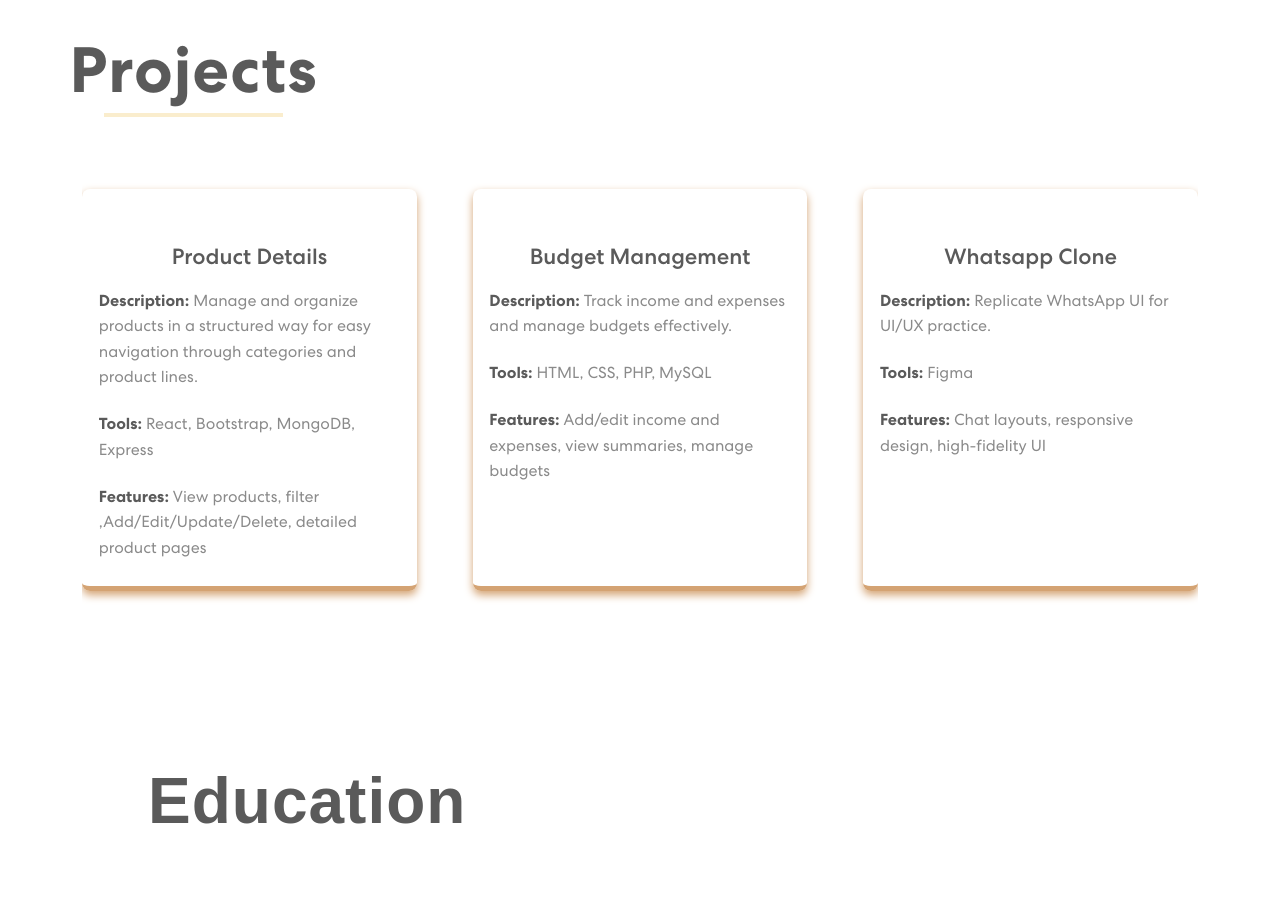
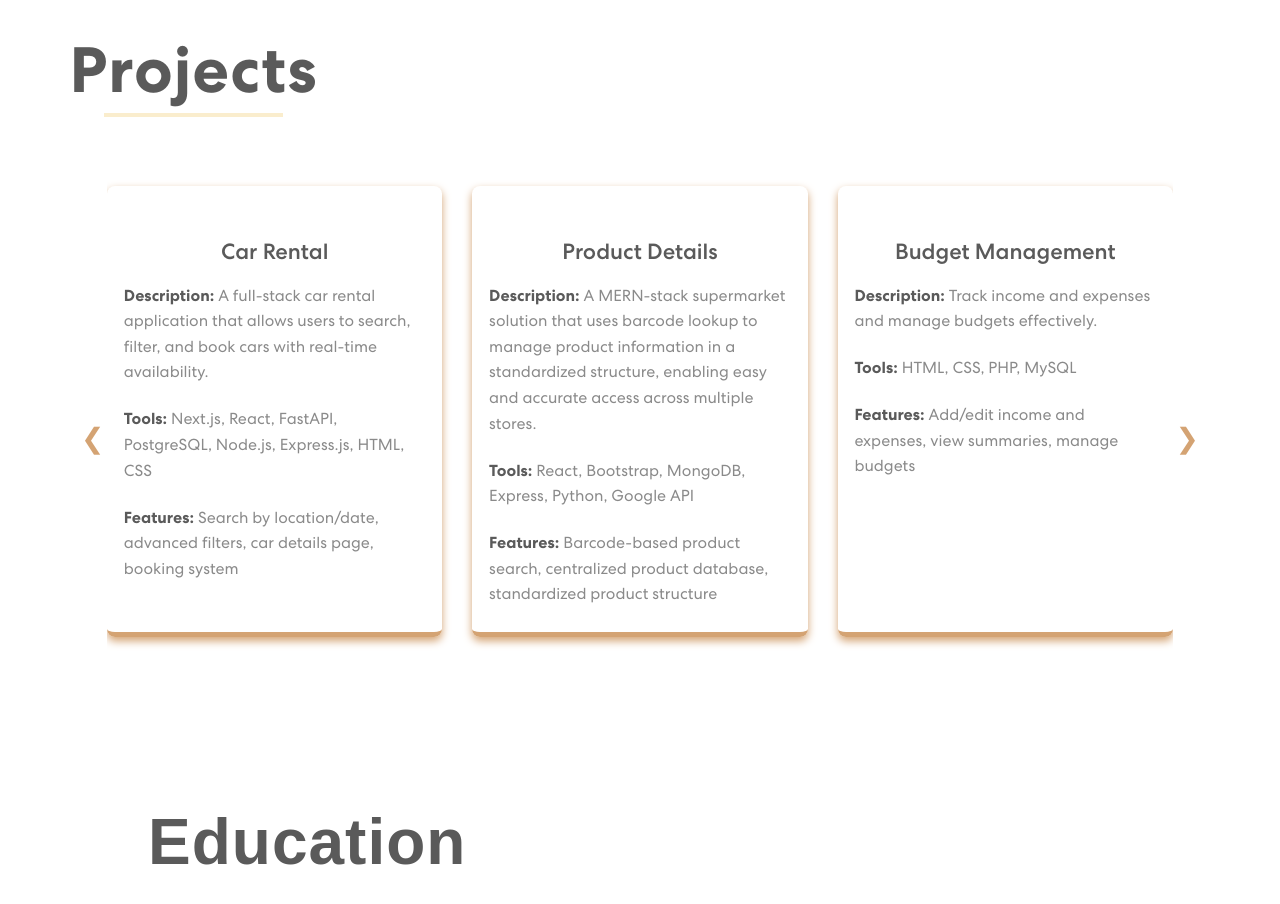
Before and after one commit to SumayyaVN9/portfolioNew, a React (Create React App) app: page / in a window 1280 px wide. Shown: the part 1840-2744 px from the top of the page. Built offline with nearby package versions, Linux system fonts and the light colour scheme.

Commit message:
Update projects section and styles

```diff
--- a/src/App.css
+++ b/src/App.css
@@ -517,7 +517,6 @@ span.navbar-text {
 
 /************ Projects Css ************/
 
-
 .projects h2 {
   font-size: 64px;
   font-weight: 800;
@@ -525,13 +524,12 @@ span.navbar-text {
   line-height: 1.2;
   margin-bottom: 30px;
   margin-left: -10%;
-  /* background-color: #000; */
   text-align: left;
   color: #5a5a5a;
   position: relative;
   width: 40%;
+}
 
-}
 .projects h2::after {
   content: "";
   position: absolute;
@@ -541,44 +539,42 @@ span.navbar-text {
   margin-left: 30%;
   height: 4px;
   background: linear-gradient(90deg, #faedcd, #faedcd);
-  transform: scaleX(0);
-  transform-origin: right;
-   transform: scaleX(1);
-  /* transition: transform 0.4s ease; */
-}
-
- .projects h2:hover::after {
   transform: scaleX(1);
   transform-origin: left;
 }
+
 .projects-wrapper {
   position: relative;
+  padding: 0 25px;
+  overflow: hidden;
 }
 
 .projects-container {
   display: flex;
+  gap: 30px;
+  padding-top: 5%;
+  padding-bottom: 10%;
+  flex-wrap: nowrap;
   overflow: hidden;
-  padding-bottom: 10%;
-  padding-top: 5%;
-  gap: 5%;
+  scroll-behavior: smooth;
 }
 
 .project-item {
-  min-width: 30%;
-  max-width: 30%;
+  width: calc(100% / 3 - 20px);
+  flex-shrink: 0;
+  padding-top: 5%;
   padding-bottom: 1%;
-  padding-top: 5%;
-  /* background-color: #f9f6f1; */
-  margin: 0;
-  flex: 0 0 auto;
   border-radius: 8px;
   box-shadow: 0 4px 8px #d4a373;
   border-bottom: 5px solid #d4a373;
+  transition: transform 0.3s ease;
 }
+
 .project-item:hover {
   transform: translateY(-5px);
 }
 
+/* Text */
 .project-item h4 {
   font-size: 22px;
   color: #5a5a5a;
@@ -590,14 +586,42 @@ span.navbar-text {
   color: #8a8a8a;
   font-size: 16px;
   line-height: 1.6;
-  padding: 2%;
-  padding-left: 5%;
-  padding-right: 5%;
+  padding: 2% 5%;
   margin-bottom: 8px;
 }
+
 .project-item strong {
   color: #5a5a5a;
 }
+
+/* Arrow buttons */
+.nav-btn {
+  position: absolute;
+  top: 50%;
+  transform: translateY(-50%);
+  /* background: #d4a373; */
+  color: #d4a373;
+  border: none;
+  font-size: 28px;
+  padding: 10px 14px;
+  cursor: pointer;
+  border-radius: 50%;
+  z-index: 10;
+  transition: background 0.3s ease, transform 0.2s ease;
+}
+
+.nav-btn:hover {
+  transform: translateY(-50%) scale(1.2);
+}
+
+.prev {
+  left: -15px;
+}
+
+.next {
+  right: -15px;
+}
+
 /* 📱 Mobile view */
 @media (max-width: 768px) {
 
@@ -637,7 +661,13 @@ span.navbar-text {
     text-align: center;
     padding: 10px;
   }
+
+  /* Hide arrows on mobile */
+  .nav-btn {
+    display: none;
+  }
 }
+
 
 
 .education-container {
--- a/src/components/Projects.js
+++ b/src/components/Projects.js
@@ -1,38 +1,122 @@
+
+// import { Container } from "react-bootstrap";
+// import { useRef } from "react";
+
+// export const Projects = () => {
+//   const projects = [
+//   {
+//     title: "Product Details",
+//     description: "Manage and organize products in a structured way for easy navigation through categories and product lines.",
+//     tools: "React, Bootstrap, MongoDB, Express",
+//     features: "View products, filter ,Add/Edit/Update/Delete, detailed product pages"
+//   },
+//   {
+//     title: "Budget Management",
+//     description: "Track income and expenses and manage budgets effectively.",
+//     tools: "HTML, CSS, PHP, MySQL",
+//     features: "Add/edit income and expenses, view summaries, manage budgets"
+//   },
+//   {
+//     title: "Whatsapp Clone",
+//     description: "Replicate WhatsApp UI for UI/UX practice.",
+//     tools: "Figma",
+//     features: "Chat layouts, responsive design, high-fidelity UI"
+//   },
+//   {
+//     title: "Car Rental",
+//     description: "A full-stack car rental application that allows users to search, filter, and book cars with real-time availability. Built with a modern UI and seamless backend integration.",
+//     tools: "Next.js, React, FastAPI, PostgreSQL, Node.js, Express.js, HTML, CSS",
+//     features: "Search cars by location and date, advanced filters, car details page, booking system, responsive UI, backend API integration"
+//   }
+
+// ];
+
+
+//   const containerRef = useRef(null);
+
+//  const scroll = (direction) => {
+//   if (containerRef.current) {
+//     const containerWidth = containerRef.current.offsetWidth;
+//     containerRef.current.scrollBy({
+//       left: direction === "left" ? -containerWidth : containerWidth,
+//       behavior: "smooth",
+//     });
+//   }
+// };
+
+//   return (
+//     <section className="projects" id="projects">
+//       <Container>
+//         <h2 className="text-center mb-4">Projects</h2>
+//         <div className="projects-wrapper">
+
+//           <div className="projects-container" ref={containerRef}>
+//             {projects.map((project, index) => (
+//               <div className="project-item" key={index}>
+//                 <h4>{project.title}</h4>
+//                 <p><strong>Description:</strong> {project.description}</p>
+//                 <p><strong>Tools:</strong> {project.tools}</p>
+//                 <p><strong>Features:</strong> {project.features}</p>
+//               </div>
+
+//             ))}
+//           </div>
+
+//         </div>
+//       </Container>
+//     </section>
+//   );
+// };
+
 
 import { Container } from "react-bootstrap";
 import { useRef } from "react";
-// import { FaChevronLeft, FaChevronRight } from "react-icons/fa";
 
 export const Projects = () => {
   const projects = [
      {
+      title: "Car Rental",
+      description:
+        "A full-stack car rental application that allows users to search, filter, and book cars with real-time availability.",
+      tools:
+        "Next.js, React, FastAPI, PostgreSQL, Node.js, Express.js, HTML, CSS",
+      features:
+        "Search by location/date, advanced filters, car details page, booking system",
+    },
+    {
       title: "Product Details",
-    description: "Manage and organize products in a structured way for easy navigation through categories and product lines.",
-    tools: "React, Bootstrap, MongoDB, Express",
-    features: "View products, filter ,Add/Edit/Update/Delete, detailed product pages"
+      description:
+        "A MERN-stack supermarket solution that uses barcode lookup to manage product information in a standardized structure, enabling easy and accurate access across multiple stores.",
+      tools: "React, Bootstrap, MongoDB, Express, Python, Google API",
+      features:
+        "Barcode-based product search, centralized product database, standardized product structure"
     },
     {
       title: "Budget Management",
-    description: "Track income and expenses and manage budgets effectively.",
+      description:
+        "Track income and expenses and manage budgets effectively.",
       tools: "HTML, CSS, PHP, MySQL",
-    features: "Add/edit income and expenses, view summaries, manage budgets"
+      features:
+        "Add/edit income and expenses, view summaries, manage budgets",
     },
     {
       title: "Whatsapp Clone",
       description: "Replicate WhatsApp UI for UI/UX practice.",
       tools: "Figma",
-    features: "Chat layouts, responsive design, high-fidelity UI"
+      features: "Chat layouts, responsive design, high-fidelity UI",
     },
+
   ];
-
 
   const containerRef = useRef(null);
 
   const scroll = (direction) => {
     if (containerRef.current) {
-    const containerWidth = containerRef.current.offsetWidth;
+      const cardWidth =
+        containerRef.current.querySelector(".project-item").offsetWidth + 30;
+
       containerRef.current.scrollBy({
-      left: direction === "left" ? -containerWidth : containerWidth,
+        left: direction === "left" ? -cardWidth : cardWidth,
         behavior: "smooth",
       });
     }
@@ -42,24 +126,35 @@ export const Projects = () => {
     <section className="projects" id="projects">
       <Container>
         <h2 className="text-center mb-4">Projects</h2>
+
         <div className="projects-wrapper">
-          {/* <button className="arrow-btn arrow-left" onClick={() => scroll("left")}>
-            <FaChevronLeft />
-          </button> */}
+          {/* LEFT ARROW */}
+          <button className="nav-btn prev" onClick={() => scroll("left")}>
+            &#10094;
+          </button>
+
+          {/* PROJECTS */}
           <div className="projects-container" ref={containerRef}>
             {projects.map((project, index) => (
               <div className="project-item" key={index}>
                 <h4>{project.title}</h4>
-                <p><strong>Description:</strong> {project.description}</p>
-                <p><strong>Tools:</strong> {project.tools}</p>
-                <p><strong>Features:</strong> {project.features}</p>
+                <p>
+                  <strong>Description:</strong> {project.description}
+                </p>
+                <p>
+                  <strong>Tools:</strong> {project.tools}
+                </p>
+                <p>
+                  <strong>Features:</strong> {project.features}
+                </p>
+              </div>
+            ))}
           </div>
 
-            ))}
-          </div>
-          {/* <button className="arrow-btn arrow-right" onClick={() => scroll("right")}>
-            <FaChevronRight />
-          </button> */}
+          {/* RIGHT ARROW */}
+          <button className="nav-btn next" onClick={() => scroll("right")}>
+            &#10095;
+          </button>
         </div>
       </Container>
     </section>
```
Lines whose indentation alone changed are shown as unchanged.
